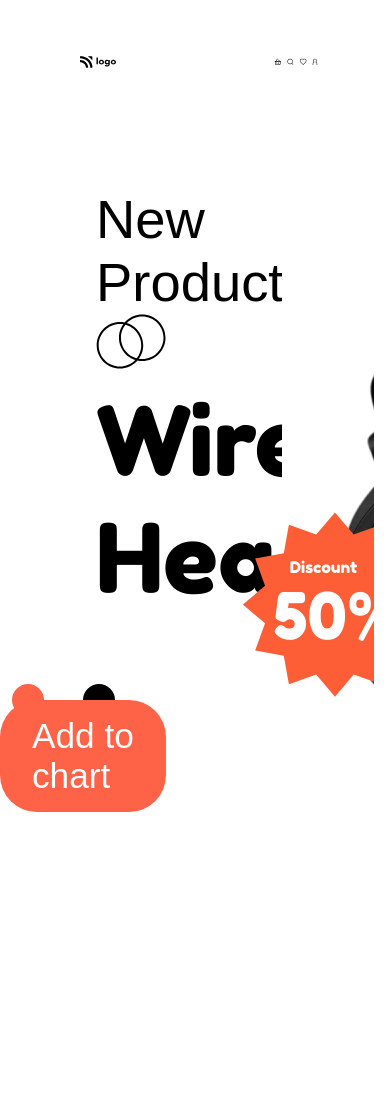
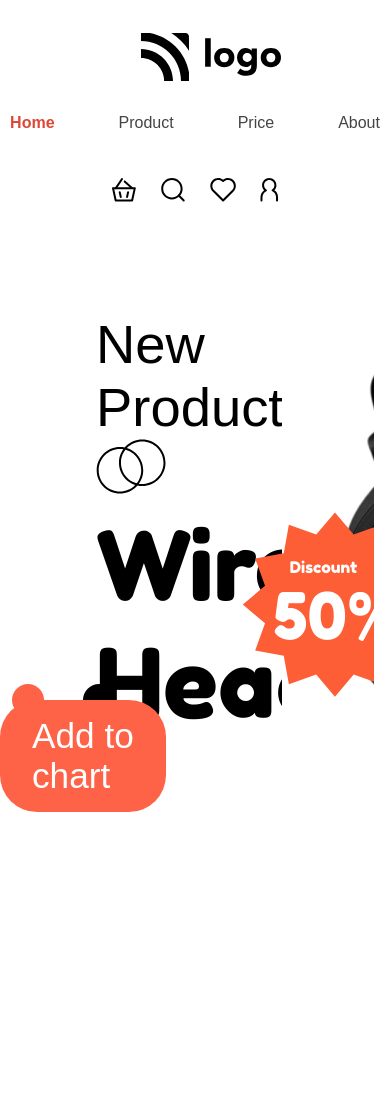
Before and after one commit to reo127/product_homePage, a website: page index.html in a window 390 px wide. Shown: the top 1100 px of the page. Drawn offline with Linux system fonts and the light colour scheme.

Commit message:
Making the navber  respnsive

```diff
--- a/css/index.css
+++ b/css/index.css
@@ -39,6 +39,23 @@ nav {
 
 nav img:nth-of-type(1){
     margin-left: 2rem;
+}
+
+@media screen and (max-width: 1152px) {
+    nav {
+        padding: 2rem 0rem;
+        flex-direction: column;
+    }
+
+    .nav-items {
+        margin: 2rem 0rem;
+    }
+}
+
+@media screen and (max-width: 546px) {
+    .nav-item {
+        font-size: 1rem;
+    }
 }
 
 
```
